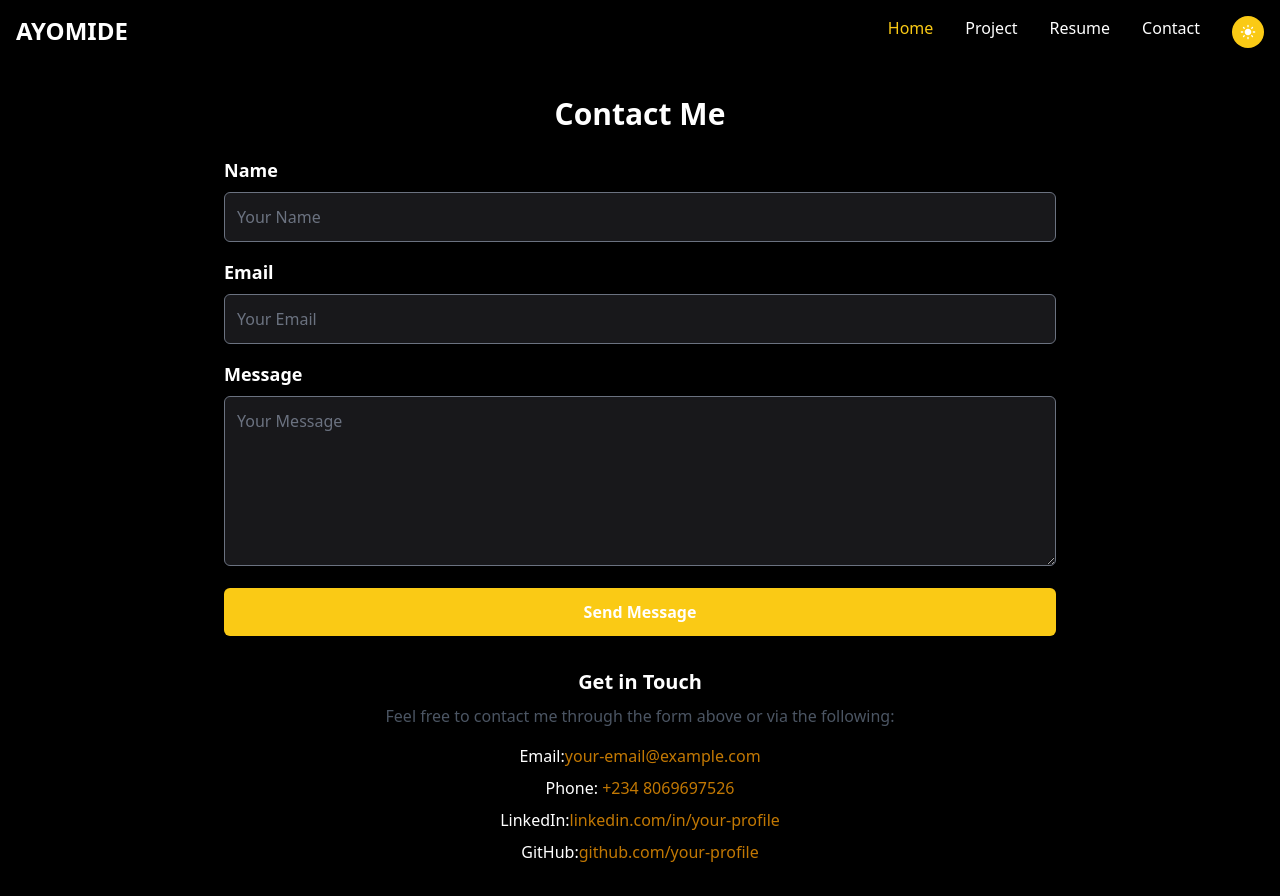
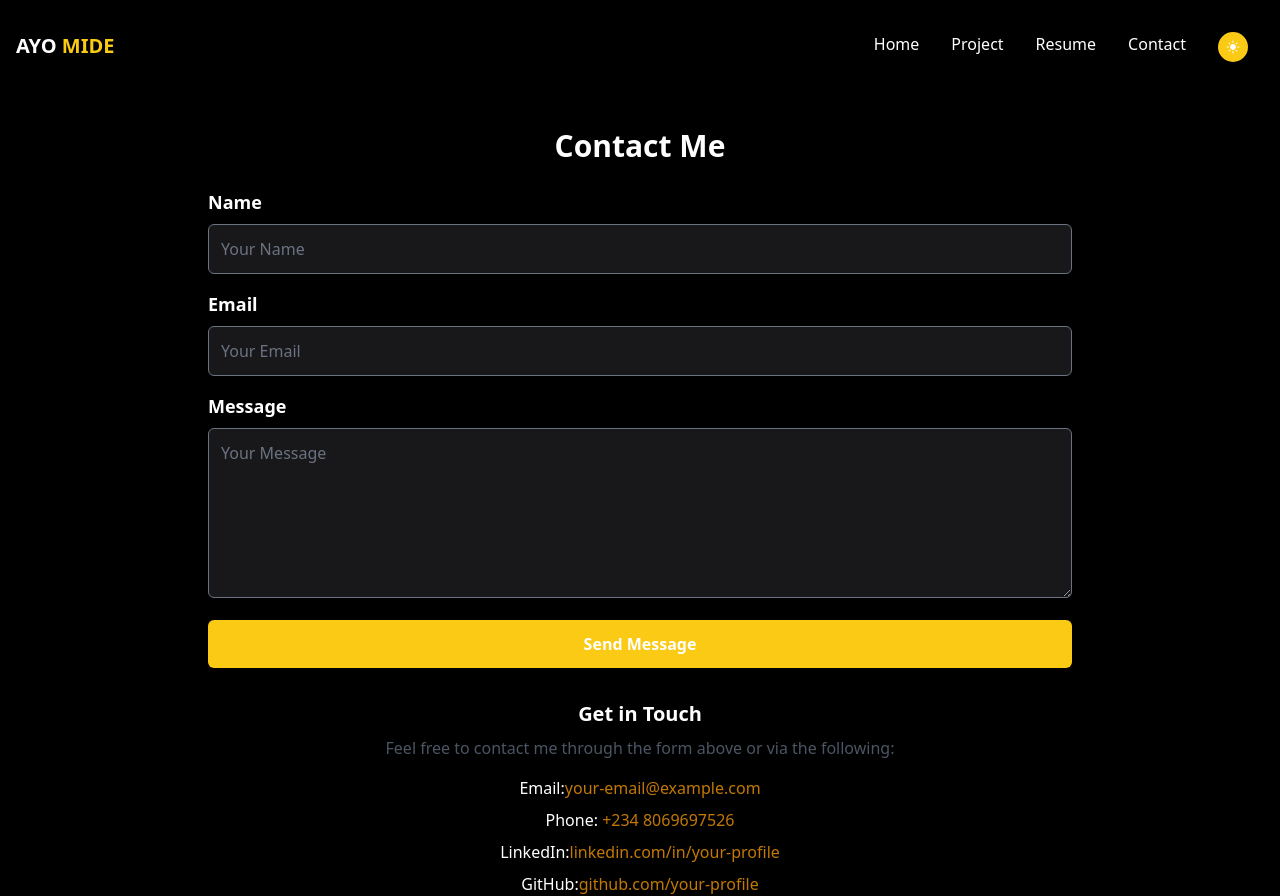
Before and after one commit to josephadeshola/portfolio, a React (Vite) app: page /contact in a window 1280 px wide. Built offline with nearby package versions, Linux system fonts and the light colour scheme.

Commit message:
navbar toggle

```diff
--- a/src/Components/Contact.jsx
+++ b/src/Components/Contact.jsx
@@ -23,7 +23,7 @@ const Contact = () => {
   };
 
   return (
-    <div className="max-w-4xl mx-auto p-8 dark:text-white rounded-md shadow-sm">
+    <div className="max-w-4xl mx-auto pt-32 px-4 dark:text-white rounded-md shadow-sm">
       <p className="text-3xl font-bold dark:text-white text-center mb-6">
         Contact Me
       </p>
--- a/src/Components/Home.jsx
+++ b/src/Components/Home.jsx
@@ -1,8 +1,8 @@
 import React, { useState } from "react";
 import image from "../assets/myimage.jpeg";
 import aboutImage from "../assets/b14442d7-1158-4a88-aecf-a21cacea1653.jpeg";
+import { Link } from "react-router-dom";
 const Home = () => {
-
   const progressData = [
     { skill: "HTML", value: 95 },
     { skill: "CSS", value: 90 },
@@ -21,7 +21,7 @@ const Home = () => {
   ];
 
   return (
-    <div className="top-0">
+    <div className="pt-16">
       <section className="home">
         <div className="md:flex text-center md:text-start justify-between mt-20 mx-auto md:px-14 ">
           <div className="mt-4">
@@ -35,10 +35,10 @@ const Home = () => {
             <p className="md:text-2xl text-md py-4">Fullstack Web Developer</p>
             <div className="gap-3 justify-center md:justify-start flex">
               <button className="py-3 px-7 rounded-full bg-yellow-300 text-black text-md font-semibold">
-                My Project
+                <Link to="/project">My Project</Link>
               </button>
               <button className="py-3 px-7 text-md font-semibol border rounded-full">
-                My Github
+                <Link to="/project">My Github</Link>
               </button>
             </div>
           </div>
--- a/src/Components/Navbar.jsx
+++ b/src/Components/Navbar.jsx
@@ -13,21 +13,29 @@ const Navbar = () => {
 
   return (
     <div>
-      <nav className="border-gray-200 dark:bg-gray-900">
+      <nav
+        className={`fixed top-0 left-0 right-0 z-50 border-gray-200 ${
+          isDarkMode ? 'bg-black text-white' : 'bg-white text-black'
+        }`}
+      >
         <div className="max-w-screen-xl flex flex-wrap items-center justify-between mx-auto p-4">
-          <a
-            href="https://flowbite.com/"
+          <Link
+            to="/"
             className="flex items-center space-x-3 rtl:space-x-reverse"
           >
-            <span className="self-center animate-bounce font-bold text-2xl whitespace-nowrap dark:text-white">
-              AYOMIDE
+            <span className="self-center animate-bounce font-bold md:text-xl text-md whitespace-nowrap">
+              AYO <span className='text-yellow-300'>MIDE</span>
             </span>
-          </a>
+          </Link>
 
           <button
             onClick={handleToggleDropdown}
             type="button"
-            className="inline-flex items-center p-2 w-10 h-10 justify-center text-sm text-gray-500 rounded-lg md:hidden hover:bg-gray-100 focus:outline-none focus:ring-2 focus:ring-gray-200 dark:text-gray-400 dark:hover:bg-gray-700 dark:focus:ring-gray-600"
+            className={`inline-flex items-center p-2 w-10 h-10 justify-center text-sm rounded-lg md:hidden hover:bg-gray-100 focus:outline-none ${
+              isDarkMode
+                ? 'text-gray-400 hover:bg-white focus:ring-white'
+                : 'text-gray-500 focus:ring-gray-200'
+            }`}
             aria-controls="navbar-default"
             aria-expanded={isDropdownOpen}
           >
@@ -55,12 +63,21 @@ const Navbar = () => {
             }`}
             id="navbar-default"
           >
-            <ul className="font-medium flex flex-col p-4 md:p-0 mt-4 border border-gray-100 rounded-lg md:flex-row md:space-x-8 rtl:space-x-reverse md:mt-0 md:border-0 dark:bg-gray-800 md:dark:bg-gray-900 dark:border-gray-700">
+            <ul
+              className={`font-medium flex flex-col p-4 mt-4 border rounded-lg md:flex-row md:space-x-8 rtl:space-x-reverse md:mt-0 md:border-0 ${
+                isDarkMode
+                  ? 'bg-black border-gray-700 md:bg-transparent text-white'
+                  : 'bg-white border-gray-100 md:bg-transparent text-black'
+              }`}
+            >
               <li>
                 <Link
                   to="/"
-                  className="block py-2 px-3 text-white bg-blue-700 rounded md:bg-transparent md:text-yellow-300 md:p-0 dark:text-white md:dark:text-blue-500"
-                  aria-current="page"
+                  className={`block py-2 px-3 rounded md:p-0 ${
+                    isDarkMode
+                      ? 'hover:bg-gray-700 hover:text-white'
+                      : 'hover:bg-gray-100 hover:text-blue-700'
+                  }`}
                 >
                   Home
                 </Link>
@@ -68,7 +85,11 @@ const Navbar = () => {
               <li>
                 <Link
                   to="/project"
-                  className="block py-2 px-3 hover:bg-gray-100 md:hover:bg-transparent md:border-0 md:hover:text-blue-700 md:p-0 dark:text-white md:dark:hover:text-blue-500 dark:hover:bg-gray-700 dark:hover:text-white md:dark:hover:bg-transparent"
+                  className={`block py-2 px-3 rounded md:p-0 ${
+                    isDarkMode
+                      ? 'hover:bg-gray-700 hover:text-white'
+                      : 'hover:bg-gray-100 hover:text-blue-700'
+                  }`}
                 >
                   Project
                 </Link>
@@ -76,7 +97,11 @@ const Navbar = () => {
               <li>
                 <a
                   href="#"
-                  className="block py-2 px-3 hover:bg-gray-100 md:hover:bg-transparent md:border-0 md:hover:text-blue-700 md:p-0 dark:text-white md:dark:hover:text-blue-500 dark:hover:bg-gray-700 dark:hover:text-white md:dark:hover:bg-transparent"
+                  className={`block py-2 px-3 rounded md:p-0 ${
+                    isDarkMode
+                      ? 'hover:bg-gray-700 hover:text-white'
+                      : 'hover:bg-gray-100 hover:text-blue-700'
+                  }`}
                 >
                   Resume
                 </a>
@@ -84,7 +109,11 @@ const Navbar = () => {
               <li>
                 <Link
                   to="/contact"
-                  className="block py-2 px-3 hover:bg-gray-100 md:hover:bg-transparent md:border-0 md:hover:text-blue-700 md:p-0 dark:text-white md:dark:hover:text-blue-500 dark:hover:bg-gray-700 dark:hover:text-white md:dark:hover:bg-transparent"
+                  className={`block py-2 px-3 rounded md:p-0 ${
+                    isDarkMode
+                      ? 'hover:bg-gray-700 hover:text-white'
+                      : 'hover:bg-gray-100 hover:text-blue-700'
+                  }`}
                 >
                   Contact
                 </Link>
@@ -92,7 +121,11 @@ const Navbar = () => {
               <li>
                 <div
                   onClick={toggleDarkMode}
-                  className="px-2 py-2 bg-yellow-300 text-white rounded-full hover:bg-yellow-600 focus:outline-none dark:bg-gray-700 dark:hover:bg-gray-800"
+                  className={`md:px-2 md:py-2 px-3 py-3 rounded-full text-xl md:text-sm float-end focus:outline-none ${
+                    isDarkMode
+                      ? 'bg-yellow-300 text-white hover:bg-yellow-400 cursor-pointer'
+                      : 'bg-yellow-300 text-white hover:bg-yellow-600'
+                  }`}
                 >
                   {isDarkMode ? <MdLightMode /> : <MdDarkMode />}
                 </div>
--- a/src/Components/Project.jsx
+++ b/src/Components/Project.jsx
@@ -137,7 +137,7 @@ const Project = () => {
       </div>
 
       {/* Carousel for Projects */}
-      <div className="w-1/2 mx-auto h-96">
+      <div className="md:w-1/2 w-full mx-auto md:h-96">
         {activeCategory === "newProjects" &&
           renderProjectsCarousel(projects.newProjects)}
         {activeCategory === "currentProjects" &&
```
